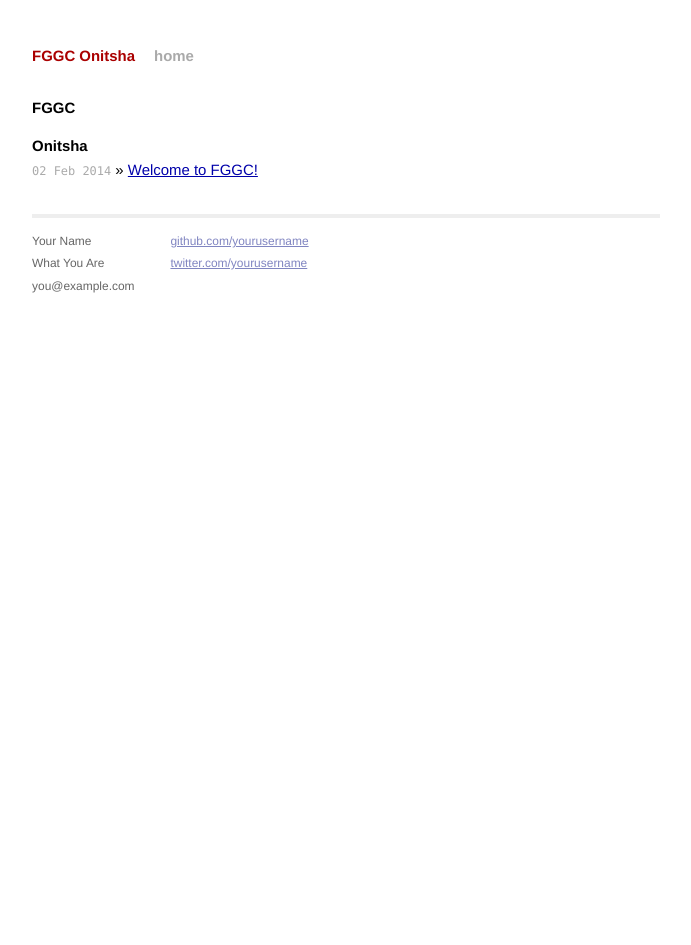
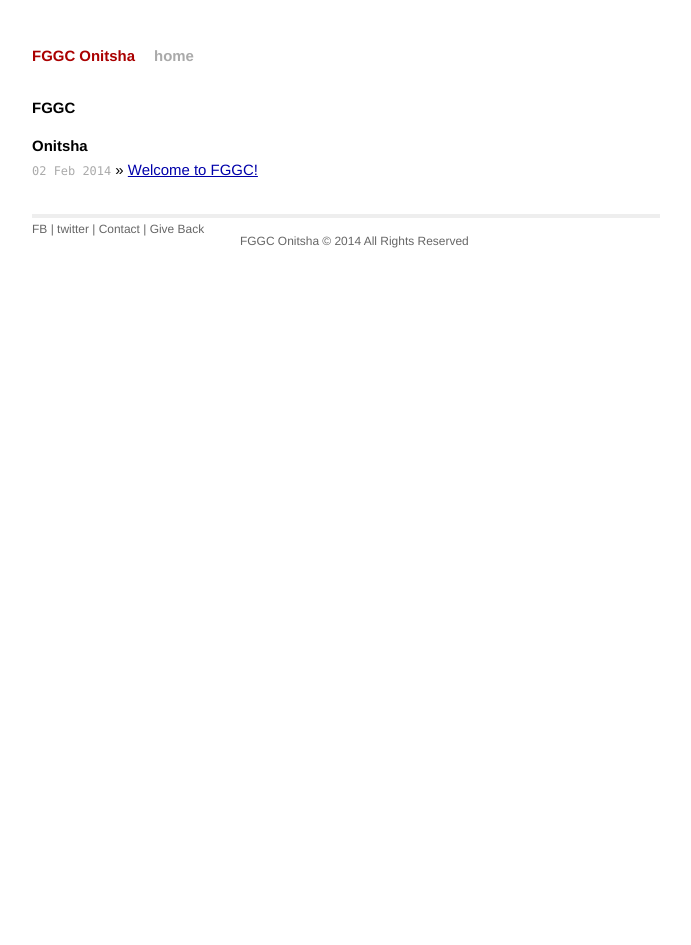
Before and after one commit to fggconitsha/fggconitsha, a Jekyll site: the page built from index.html, in a window 1280 px wide. Shown: the whole page, without its empty margins (294-985 px from the left). Built offline with Jekyll 4.4.1, drawn with Linux system fonts in a browser that asks for light colours; Markdown is read by kramdown in place of the engine named in the settings.

Commit message:
changed footer

```diff
--- a/_layouts/default.html
+++ b/_layouts/default.html
@@ -25,17 +25,10 @@
 
           <div class="footer">
             <div class="contact">
-              <p>
-                Your Name<br />
-                What You Are<br />
-                you@example.com
-              </p>
+             FB | twitter | Contact | Give Back
             </div>
             <div class="contact">
-              <p>
-                <a href="https://github.com/yourusername">github.com/yourusername</a><br />
-                <a href="https://twitter.com/yourusername">twitter.com/yourusername</a><br />
-              </p>
+              <p>FGGC Onitsha © 2014   All Rights Reserved</p>
             </div>
           </div>
         </div>
```
